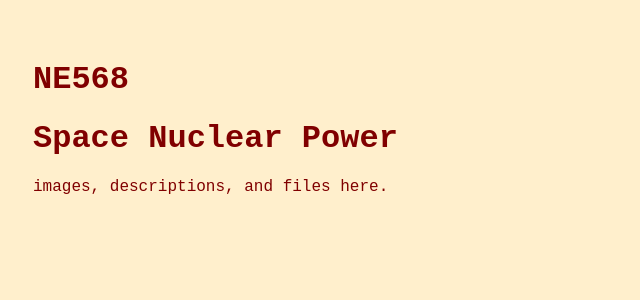
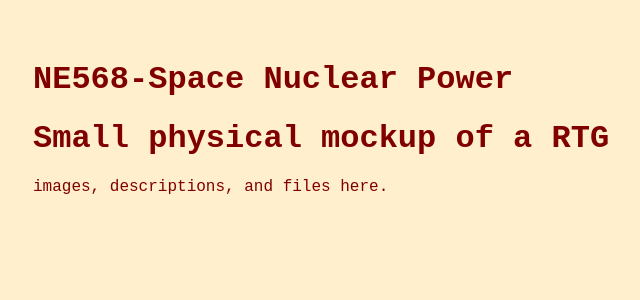
Before and after one commit to NarloyZBoy/-MartinezR-.github.io, a Jekyll site: the page built from projects/thermoel.md, in a window 1280 px wide. Shown: the top 300 px of the page, without its empty margins (7-647 px from the left). Built offline with Jekyll 4.4.1, drawn with Linux system fonts in a browser that asks for light colours.

Commit message:
Update thermoel.md

```diff
--- a/projects/thermoel.md
+++ b/projects/thermoel.md
@@ -1,10 +1,10 @@
 ---
 layout: default
-title: TDU
+title: Thermoelectric Generator Demonstration Unit (TGDU)
 ---
 
-# NE568
-# Space Nuclear Power
+# NE568-Space Nuclear Power
+# Small physical mockup of a RTG
 
 
 images, descriptions, and files here.
```
